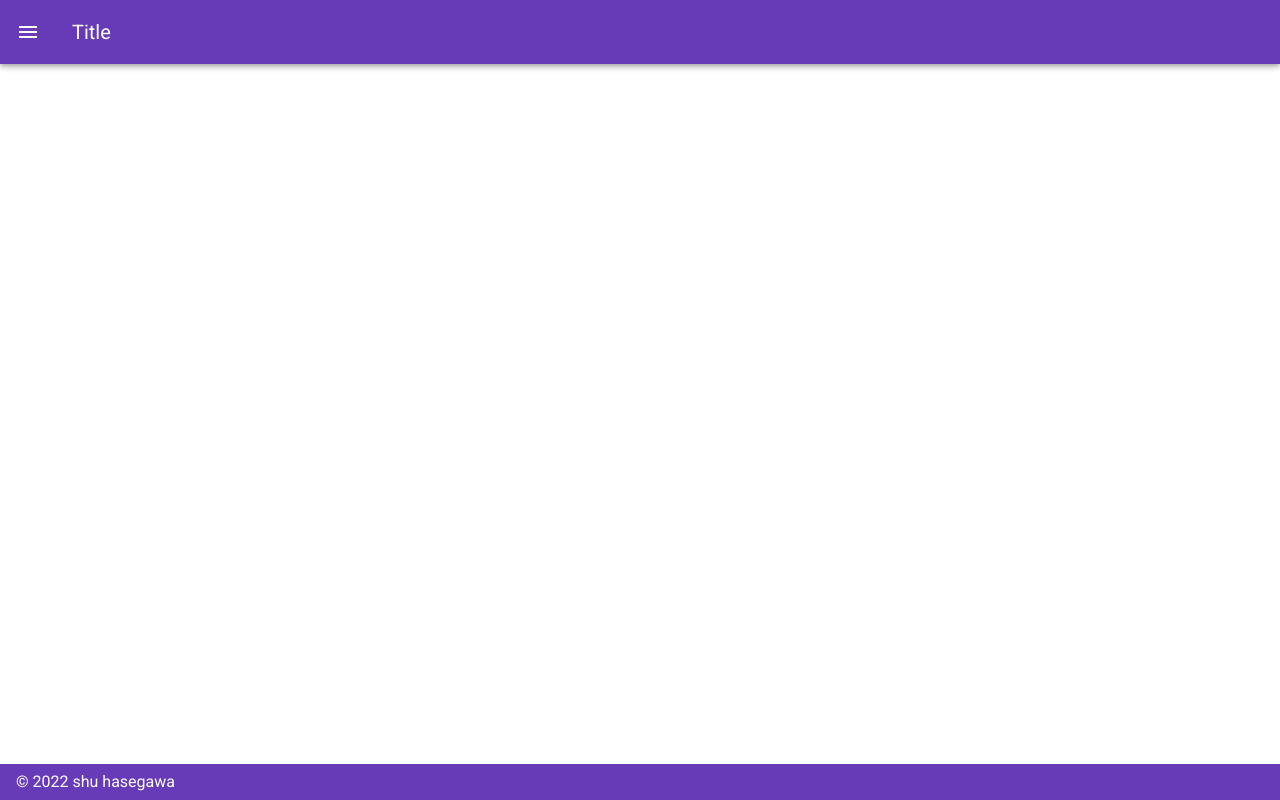
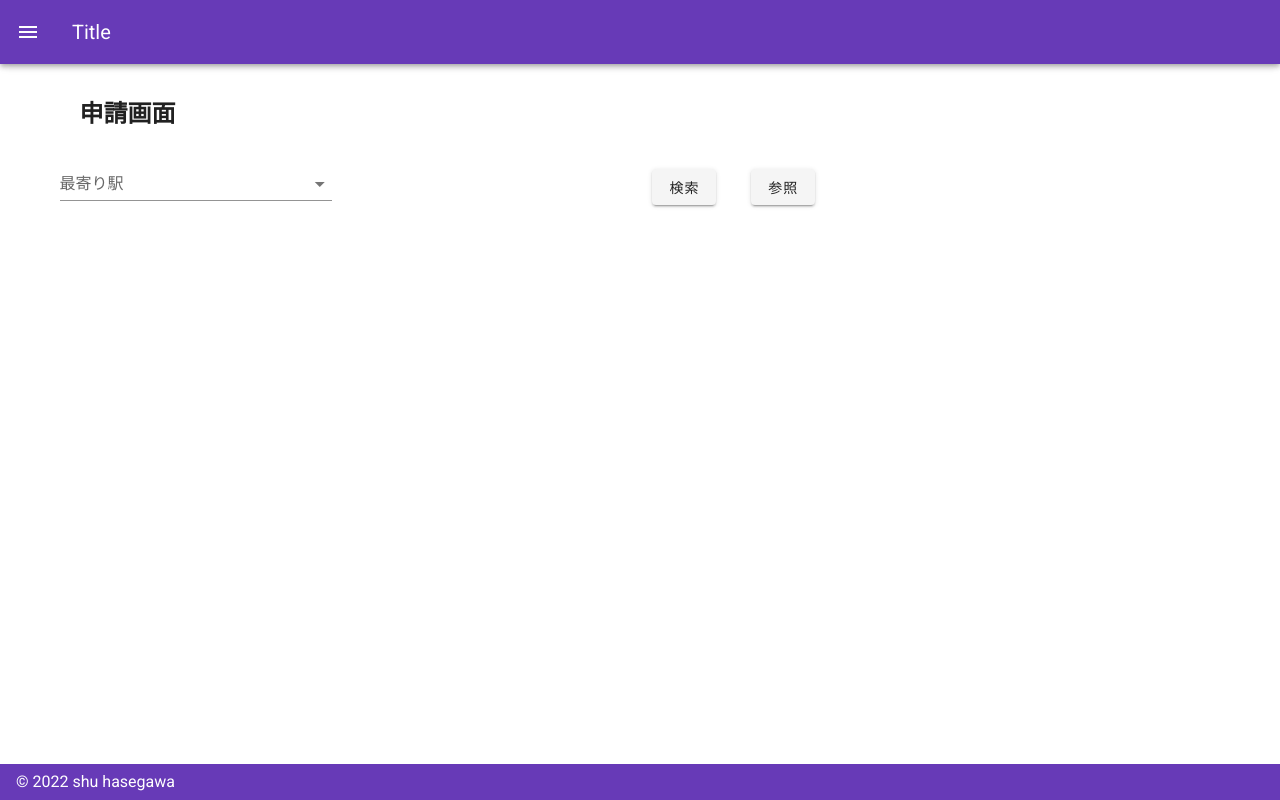
Before and after one commit to ShuHasegawa17/workfrow_nuxt, a Nuxt app: page /shinsei in a window 1280 px wide. Built offline with nearby package versions, Linux system fonts and the light colour scheme.

Commit message:
# 駅検索実装中

```diff
--- /dev/null
+++ b/api/rest/station.ts
@@ -0,0 +1,65 @@
+import axios, { AxiosResponse } from 'axios'
+
+const STATION_URL = 'https://api.ekispert.jp/v1/json/station/light'
+const REGIST_KEY = 'LE_XNbZudkUtnbEb'
+
+interface Response {
+  ResultSet: ResultSet
+}
+interface ResultSet {
+  apiversion: string
+  engineVersion: string
+  Point?: Array<Point> | Point
+}
+
+interface Point {
+  Prefecture: unknown
+  Station: Station
+}
+
+export interface Station {
+  code: string
+  Name: string
+  Type: string
+  Yomi: string
+}
+
+export async function getStationByCode(code: string) {
+  return await getStation({ key: REGIST_KEY, code: code })
+}
+
+export async function getStationByName(word: string) {
+  return await getStation({ key: REGIST_KEY, name: word })
+}
+
+async function getStation(params: object): Promise<Array<Station> | undefined> {
+  try {
+    const res: AxiosResponse<Response> = await axios.get(STATION_URL, {
+      params: params,
+    })
+    if (res.status !== 200) {
+      console.log(`error status: ${res.status}`)
+      return
+    }
+
+    let result: Array<any> = new Array()
+    let resultset = res.data.ResultSet
+    if (Object.keys(resultset).some((k) => k === 'Point')) {
+      if (Array.isArray(resultset.Point)) {
+        result.push(resultset.Point?.map((r) => r.Station))
+      } else {
+        result.push(resultset.Point?.Station)
+      }
+    }
+    return result
+    /*
+    result.push()
+    return Object.keys(res.data.ResultSet).some((k) => k === 'Point')
+      ? res.data.ResultSet.Point?.map((r) => r.Station)
+      : undefined
+*/
+  } catch (error) {
+    console.log(`some thing error: ${error}`)
+  }
+}
+//https://api.ekispert.jp/v1/json/station/light?key=LE_XNbZudkUtnbEb&name=本八幡
--- a/layouts/default.vue
+++ b/layouts/default.vue
@@ -71,6 +71,7 @@ export default Vue.extend({
       menus: [
         { title: 'ユーザ設定', to: '/user', icon: 'mdi-user' },
         { title: 'ログアウト', to: '/', icon: '' },
+        { title: '申請', to: '/shinsei', icon: '' },
         { title: 'テスト', to: '/inspire', icon: '' },
       ],
     }
--- /dev/null
+++ b/pages/shinsei.vue
@@ -0,0 +1,89 @@
+<template>
+  <section>
+    <h2 class="ma-5">申請画面</h2>
+    <v-form>
+      <v-row justify="start">
+        <v-col sm="6" md="4" lg="3">
+          <v-autocomplete
+            v-model="select"
+            :loading="this.$store.getters['load/loading']"
+            :items="items"
+            :item-text="items.text"
+            :item-value="items.value"
+            :search-input.sync="search"
+            cache-items
+            label="最寄り駅"
+          >
+          </v-autocomplete>
+        </v-col>
+        <v-col sm="6" md="4" lg="3"> {{ select }} </v-col>
+        <v-col sm="3" md="2" lg="1" align-self="center">
+          <v-btn>検索</v-btn>
+        </v-col>
+        <v-col sm="3" md="2" lg="1" align-self="center">
+          <v-btn>参照</v-btn>
+        </v-col>
+      </v-row>
+    </v-form>
+  </section>
+</template>
+
+<script lang="ts">
+import Vue from 'vue'
+import { getStationByName, getStationByCode, Station } from '~/api/rest/station'
+
+interface Item {
+  text: string | number | object
+  value: string | number | object
+  disabled?: boolean
+  divider?: boolean
+  header?: string
+}
+export default Vue.extend({
+  async mounted() {
+    if (this.select) {
+      const items = await getStationByCode(this.select)
+      console.log()
+      if (!items) return
+      for (let s of items) {
+        this.items.push({
+          text: s.Name,
+          value: s.code,
+        })
+      }
+    }
+  },
+  data() {
+    return {
+      loading: false,
+      items: [] as Array<Item>, //リストの中身
+      search: null, // 変更の検知。一旦watchでやるが、computedに移せるか
+      select: null, // 選択値。v-model
+      satations: [] as Array<Station> | undefined, // イランかも
+    }
+  },
+  watch: {
+    search(val: string) {
+      //val → valが選択値と異なる場合 → 検索という流れ。
+      val && val !== this.select && this.querySelections(val)
+    },
+  },
+  methods: {
+    async querySelections(word: string) {
+      console.log('fire')
+      this.items.splice(0, this.items.length)
+      if (!word || word === '') return
+      this.satations = await getStationByName(word)
+      console.log(this.satations)
+
+      if (!this.satations) return
+      for (let s of this.satations) {
+        this.items.push({
+          text: s.Name,
+          value: s.code,
+        })
+      }
+    },
+  },
+})
+</script>
```
